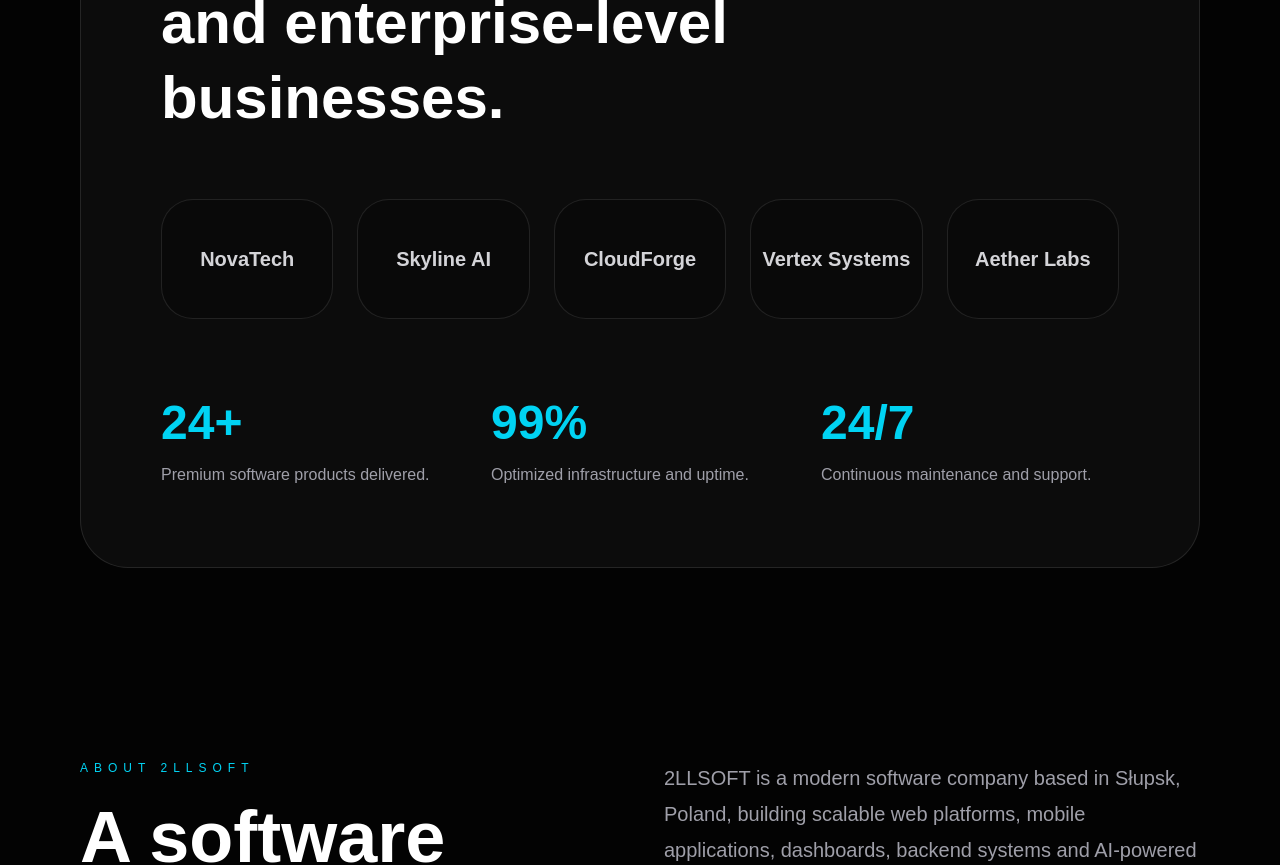
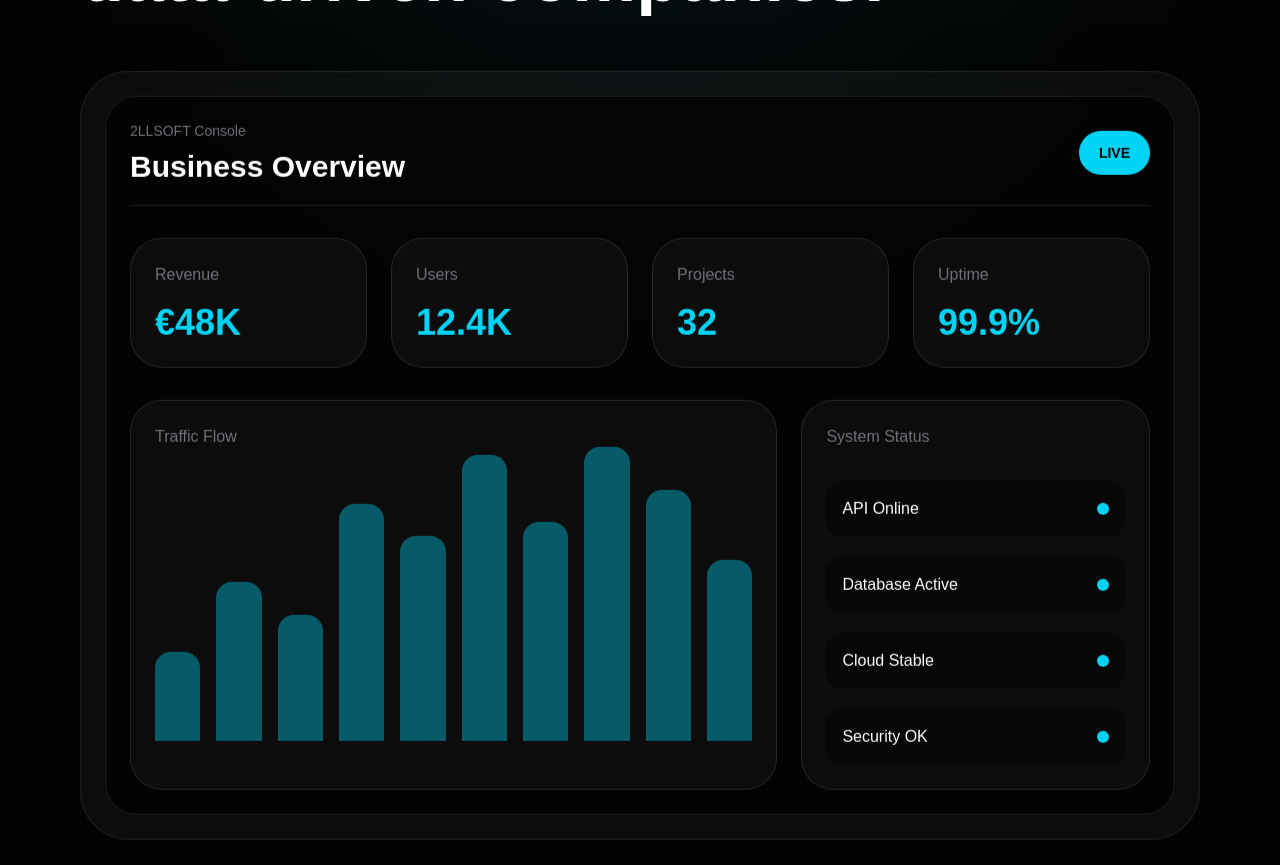
Before and after one commit to 2LLSOFT/2llsoft-clean, a Next.js app: page / in a window 1280 px wide. Shown: the part 6840-7705 px from the top of the page. Built offline with nearby package versions, Linux system fonts and the light colour scheme.

Commit message:
add premium dashboard preview

```diff
--- a/app/page.tsx
+++ b/app/page.tsx
@@ -30,6 +30,7 @@ import Location from "@/sections/Location";
 import Support from "@/sections/Support";
 import ProductShowcase from "@/sections/ProductShowcase";
 import FloatingPanels from "@/sections/FloatingPanels";
+import DashboardPreview from "@/sections/DashboardPreview";
 
 export default function Home() {
   return (
@@ -51,6 +52,7 @@ export default function Home() {
       <FadeIn><Projects /></FadeIn>
       <FadeIn><ProductShowcase /></FadeIn>
       <FadeIn><FloatingPanels /></FadeIn>
+      <FadeIn><DashboardPreview /></FadeIn>
       <FadeIn><Trust /></FadeIn>
       <FadeIn><About /></FadeIn>
       <FadeIn><Stats /></FadeIn>
--- /dev/null
+++ b/sections/DashboardPreview.tsx
@@ -0,0 +1,96 @@
+"use client";
+
+import { motion } from "framer-motion";
+
+export default function DashboardPreview() {
+  return (
+    <section className="relative overflow-hidden bg-[#030303] px-6 py-28 text-white md:px-20">
+      <div className="absolute inset-0 bg-[radial-gradient(circle_at_top,#22d3ee14,transparent_45%)]" />
+
+      <div className="relative z-10 mx-auto max-w-7xl">
+        <p className="text-xs uppercase tracking-[0.5em] text-cyan-400">
+          Dashboard Preview
+        </p>
+
+        <h2 className="mt-5 max-w-6xl text-4xl font-black leading-tight md:text-7xl">
+          Real-time dashboards built for data-driven companies.
+        </h2>
+
+        <motion.div
+          animate={{ y: [0, -16, 0] }}
+          transition={{ duration: 5, repeat: Infinity, ease: "easeInOut" }}
+          className="glass-card mt-16 overflow-hidden rounded-[3rem] p-6"
+        >
+          <div className="rounded-[2rem] border border-white/10 bg-black/70 p-6">
+            <div className="flex items-center justify-between border-b border-white/10 pb-5">
+              <div>
+                <p className="text-sm text-zinc-500">2LLSOFT Console</p>
+                <h3 className="mt-2 text-3xl font-black">Business Overview</h3>
+              </div>
+
+              <div className="rounded-full bg-cyan-400 px-5 py-3 text-sm font-bold text-black">
+                LIVE
+              </div>
+            </div>
+
+            <div className="mt-8 grid gap-6 md:grid-cols-4">
+              {["Revenue", "Users", "Projects", "Uptime"].map((item, index) => (
+                <div
+                  key={item}
+                  className="rounded-[2rem] border border-white/10 bg-white/[0.04] p-6"
+                >
+                  <p className="text-zinc-500">{item}</p>
+
+                  <h4 className="mt-4 text-4xl font-black text-cyan-400">
+                    {["€48K", "12.4K", "32", "99.9%"][index]}
+                  </h4>
+                </div>
+              ))}
+            </div>
+
+            <div className="mt-8 grid gap-6 lg:grid-cols-[1.3fr_0.7fr]">
+              <div className="rounded-[2rem] border border-white/10 bg-white/[0.04] p-6">
+                <p className="text-zinc-500">Traffic Flow</p>
+
+                <div className="mt-8 flex h-[260px] items-end gap-4">
+                  {[30, 55, 40, 80, 65, 95, 70, 100, 85, 60].map(
+                    (height, index) => (
+                      <motion.div
+                        key={index}
+                        animate={{ height: [`${height}%`, `${height + 15}%`, `${height}%`] }}
+                        transition={{
+                          duration: 2.5,
+                          repeat: Infinity,
+                          delay: index * 0.15,
+                        }}
+                        className="flex-1 rounded-t-2xl bg-cyan-400/40"
+                      />
+                    )
+                  )}
+                </div>
+              </div>
+
+              <div className="rounded-[2rem] border border-white/10 bg-white/[0.04] p-6">
+                <p className="text-zinc-500">System Status</p>
+
+                <div className="mt-8 space-y-5">
+                  {["API Online", "Database Active", "Cloud Stable", "Security OK"].map(
+                    (item) => (
+                      <div
+                        key={item}
+                        className="flex items-center justify-between rounded-2xl bg-black/40 p-4"
+                      >
+                        <span>{item}</span>
+                        <span className="h-3 w-3 rounded-full bg-cyan-400" />
+                      </div>
+                    )
+                  )}
+                </div>
+              </div>
+            </div>
+          </div>
+        </motion.div>
+      </div>
+    </section>
+  );
+}
```
